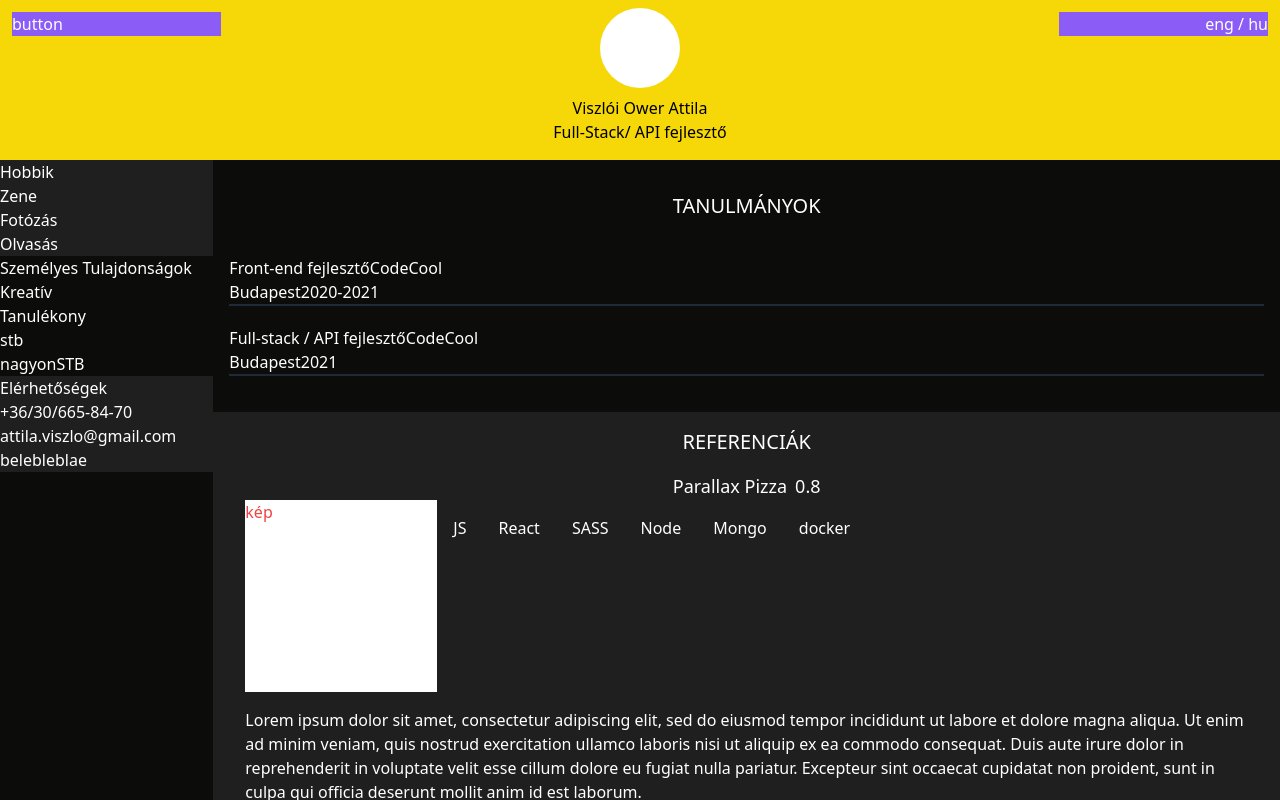
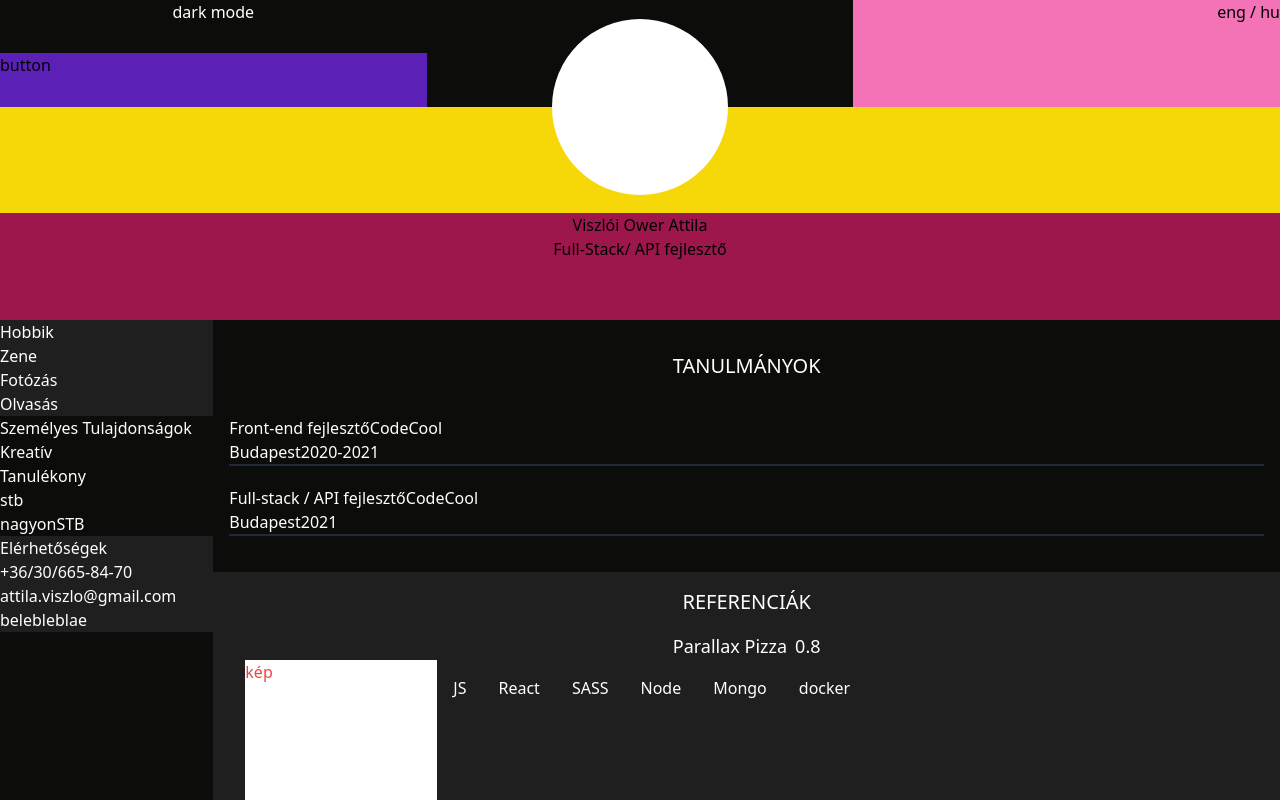
Before and after one commit to OwerHub/responsive-CV-oweriwild, a React (Create React App) app: page / in a window 1280 px wide. Shown: the top 800 px of the page. Built offline with nearby package versions, Linux system fonts and the light colour scheme.

Commit message:
Grid Head under MD OK

```diff
--- a/src/components/footer.jsx
+++ b/src/components/footer.jsx
@@ -15,7 +15,7 @@ const Footer = () => {
   return (
     <div
       className="bg-darkBlack text-white
-		md: col-start-1 md:row-start-1
+		md:col-start-1 md:row-start-1
 		"
     >
       {text.footer && <Hobbies data={text.footer.hobbies}></Hobbies>}
--- a/src/components/head.jsx
+++ b/src/components/head.jsx
@@ -8,22 +8,55 @@ function HeadDiv(props) {
     console.log(text.head);
   } */
   return (
-    <header className="bg-lightHead dark:bg-darkRed h-40">
+    <header
+      className="
+        bg-lightHead dark:bg-darkRed h-80
+          grid  grid-rows-6 grid-flow-col md:grid-cols-3  "
+    >
       <div
         className="
-			  bg-darkBlack md:bg-lightHead md:dark:bg-darkRed h-12 w-full px-3 text-white
-					flex justify-between items-center "
+          bg-darkBlack
+          col-start-1 col-span-3 row-start-1 row-span-2 "
+      ></div>
+
+      <div
+        className="
+          text-white text-center
+          col-start-1 row-start-1"
       >
-        <div className="bg-purple-500 w-1/6 text-left">button</div>
+        dark mode
+      </div>
+      <div
+        className="
+          bg-purple-800 text-left
+          col-start-1 row-start-2
+      "
+      >
+        button
+      </div>
+      <div
+        className="
+            flex justify-center items-center
+            col-start-2 row-start-1 row-span-4"
+      >
         <div
           className="
-						w-20 h-20 rounded-full bg-white
-						transform translate-y-6
-			"
+						w-44 h-44  rounded-full bg-white
+            col-start-2 row-start-1"
         ></div>
+      </div>
+
+      <div
+        className="
+            col-start-3 row-start-1 row-span-2 bg-pink-400"
+      >
         <LanguageSelect></LanguageSelect>
       </div>
-      <div className="pt-12 text-center">
+      <div
+        className="
+          text-center bg-pink-800
+          col-start-1 col-span-3 row-start-5  row-span-2 "
+      >
         <div>{text.head && text.head[1]}</div>
         <div>{text.head && text.head[2]}</div>
       </div>
--- a/src/components/languageSelect.jsx
+++ b/src/components/languageSelect.jsx
@@ -41,7 +41,7 @@ const LanguageSelect = () => {
   };
 
   return (
-    <div className="bg-purple-500 w-1/6 text-right" onClick={() => clickFunct()}>
+    <div className=" text-right" onClick={() => clickFunct()}>
       eng / hu
     </div>
   );
```
